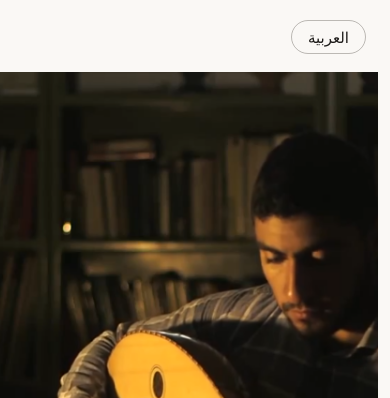
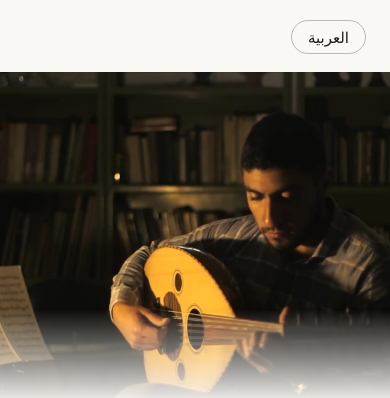
Before and after one commit to serajsersawi/serajsersawi.github.io, a plain HTML site: page index.html in a window 390 px wide. Shown: the top 398 px of the page. Drawn offline with Linux system fonts and the light colour scheme.

Commit message:
Fix photo header overflowing on mobile; shrink it on small screens
Co-Authored-By: Claude Sonnet 5 <noreply@anthropic.com>

```diff
--- a/style.css
+++ b/style.css
@@ -8,7 +8,7 @@
   :root { --bg: #141312; --fg: #f1ede8; --muted: #9a948d; --accent: #e57a4e; }
 }
 * { box-sizing: border-box; }
-html, body { min-height: 100%; margin: 0; }
+html, body { min-height: 100%; margin: 0; overflow-x: hidden; }
 body {
   min-height: 100vh;
   background: var(--bg); color: var(--fg);
@@ -22,8 +22,10 @@ a:focus-visible, button:focus-visible { outline: 2px solid var(--accent); outlin
    Only on the home page: pages without a .photo-header are unaffected. */
 .photo-header {
   position: relative;
-  width: 100vw; margin-left: calc(50% - 50vw);
-  height: min(60vh, 520px);
+  /* Break out of body's own side padding (24px here, 48px on wide screens below)
+     instead of using a 100vw trick, which misaligns inside a grid parent. */
+  width: calc(100% + 48px); margin: 0 -24px;
+  height: min(42vh, 340px);
   overflow: hidden;
 }
 .photo-header img {
@@ -117,6 +119,7 @@ p { font-size: 18px; line-height: 1.6; color: var(--muted); margin: 0; }
   }
   .content { padding: 112px 0 96px; }
   .content > .section:first-child { margin-top: 0; padding-top: 0; border-top: 0; }
+  .photo-header { width: calc(100% + 96px); margin: 0 -48px; height: min(60vh, 520px); }
 }
 
 /* ---------- Language switch, top corner (top-right in English, top-left in Arabic) ---------- */
```
